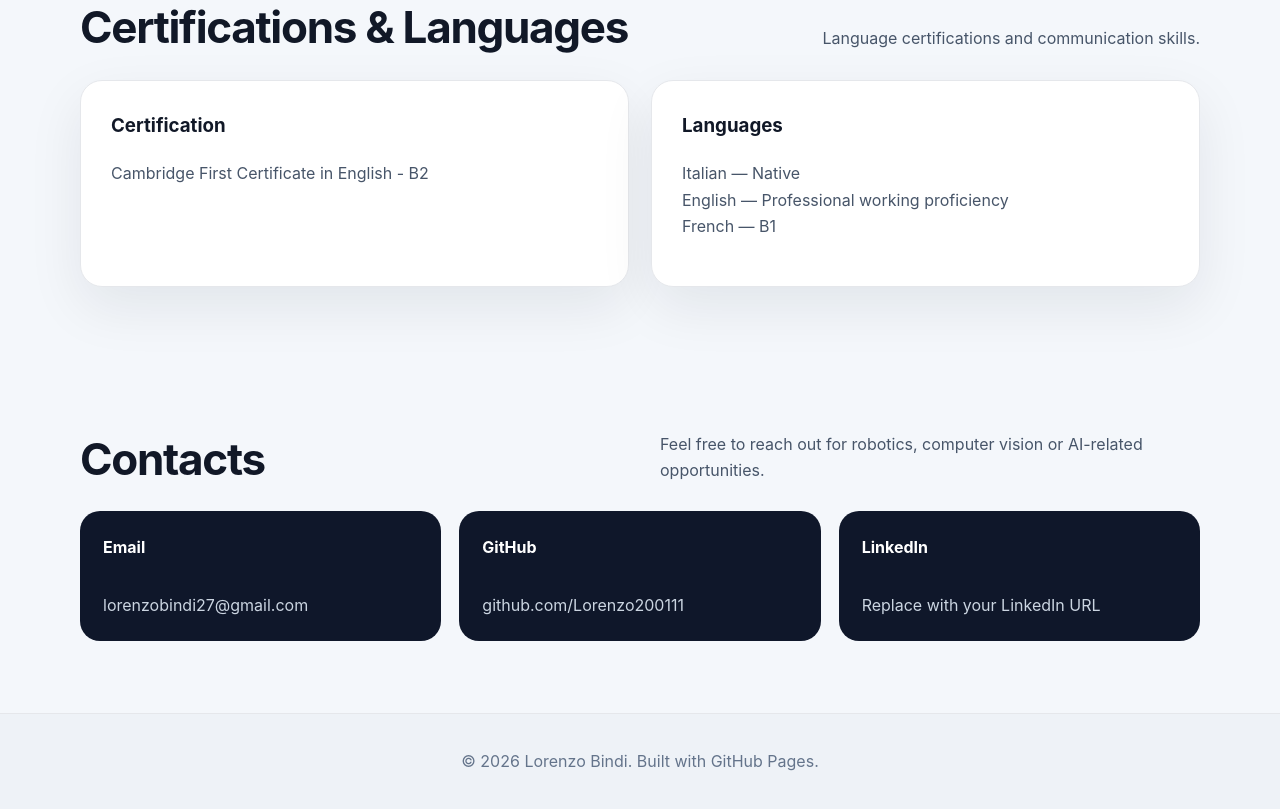
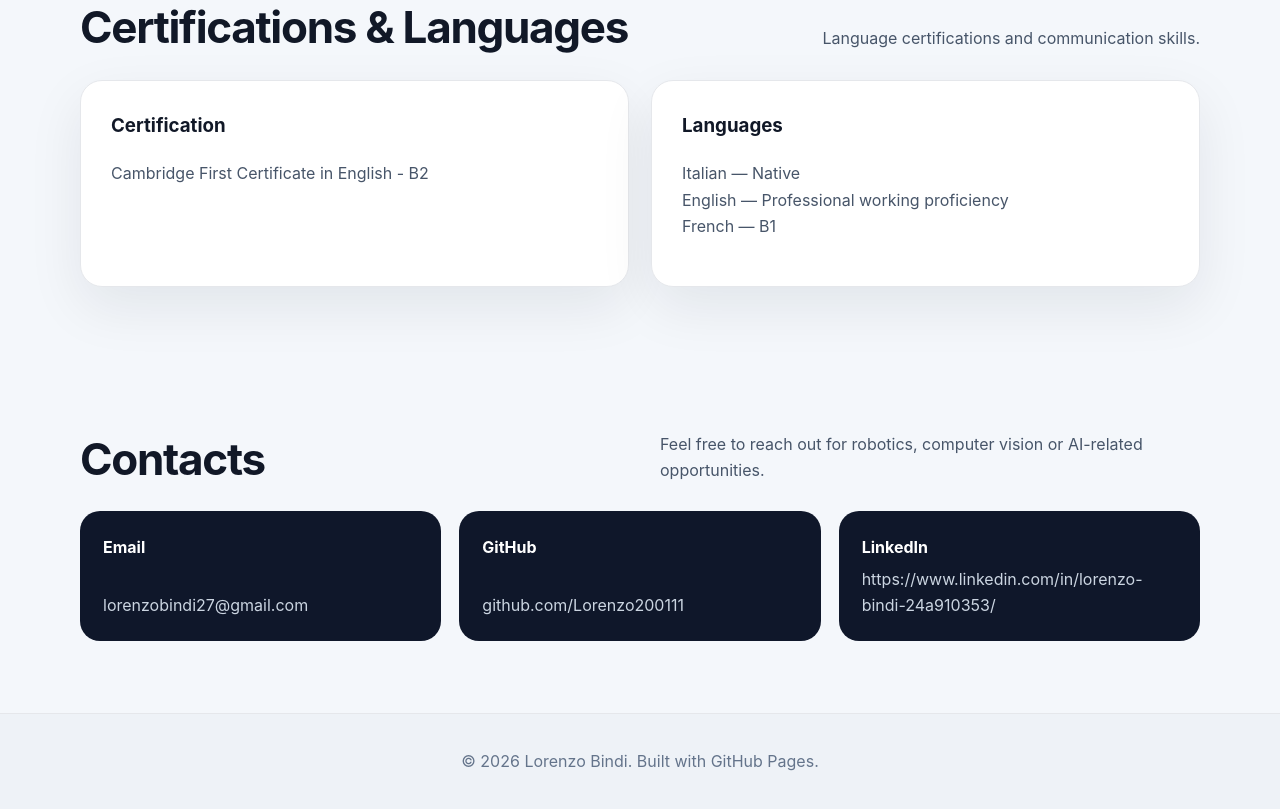
Before and after one commit to Lorenzo200111/Lorenzo200111.github.io, a plain HTML site: page index.html in a window 1280 px wide. Shown: the part 4579-5388 px from the top of the page. Drawn offline with Linux system fonts and the light colour scheme.

Commit message:
Update index.html

```diff
--- a/index.html
+++ b/index.html
@@ -900,7 +900,7 @@
 
           <a class="contact-card" href="https://www.linkedin.com/in/your-linkedin-profile" target="_blank" rel="noreferrer">
             <strong>LinkedIn</strong>
-            <span>Replace with your LinkedIn URL</span>
+            <span>https://www.linkedin.com/in/lorenzo-bindi-24a910353/</span>
           </a>
         </div>
       </div>
```
